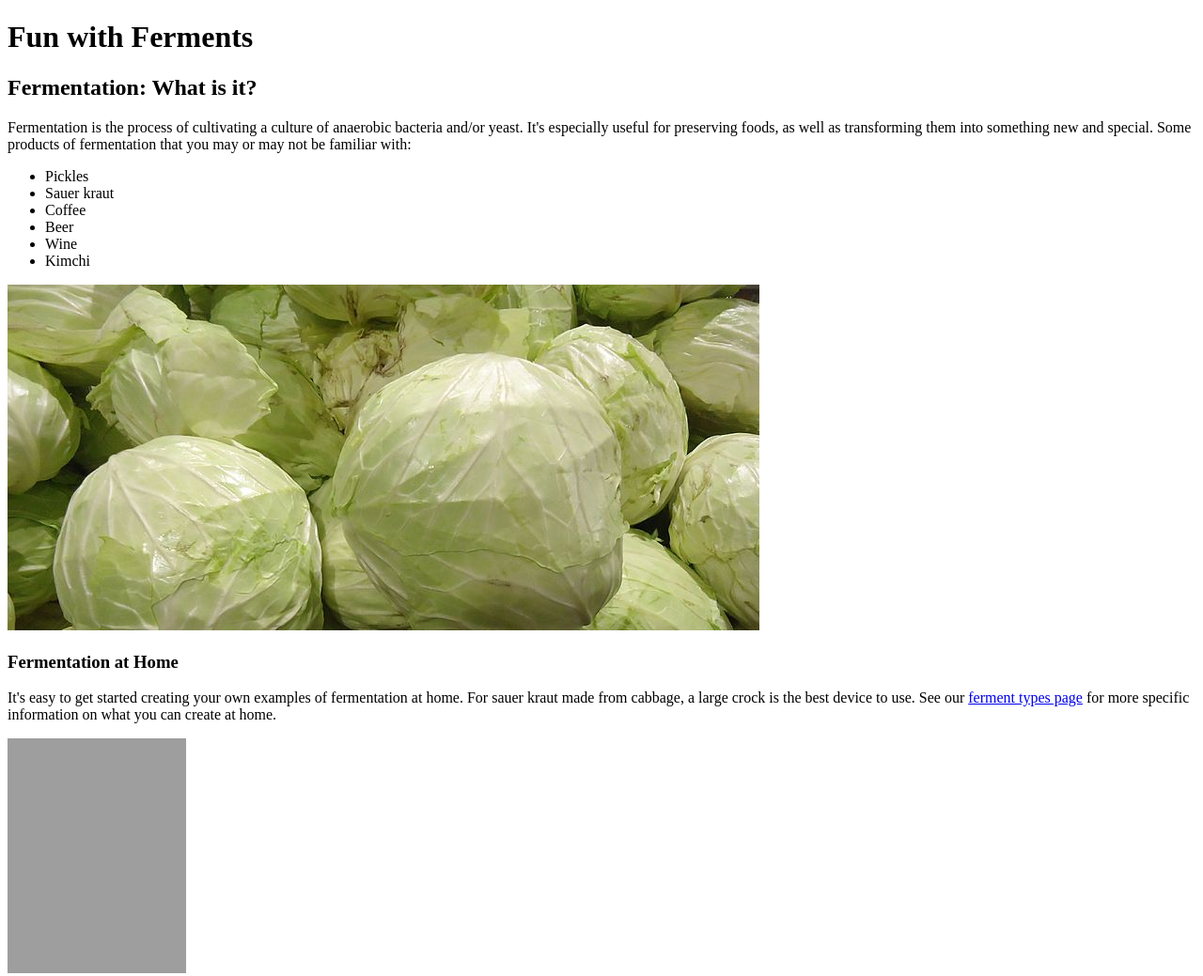
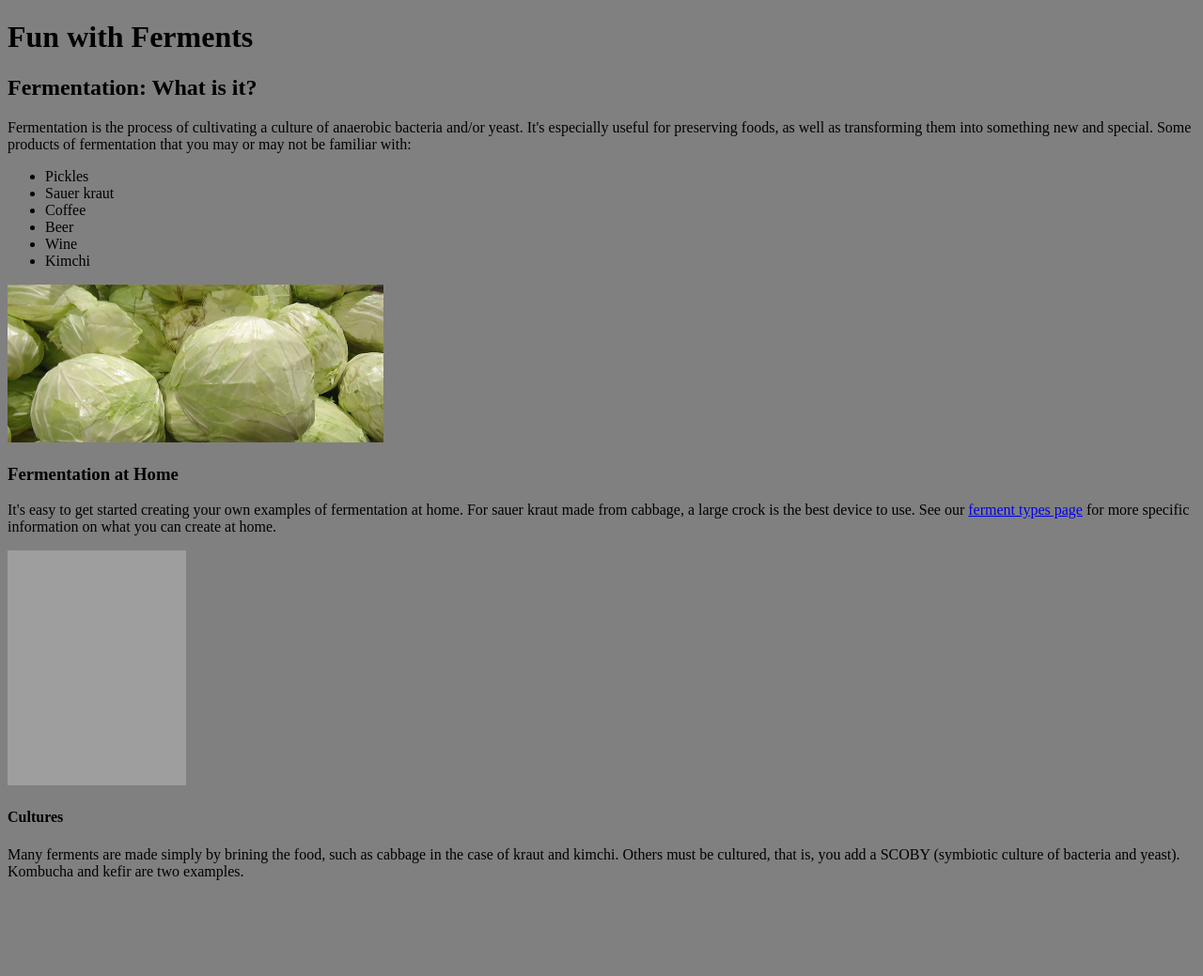
Before and after one commit to greghubdub/greghubdub.github.io, a plain HTML site: page index.html in a window 1280 px wide. Shown: the top 1039 px of the page at 94% size. After the commit the page ends 953 px from the top, so only its background shows below. Drawn offline with Linux system fonts and the light colour scheme; grey boxes are pictures that could not be loaded.

Commit message:
Start styles sheet for personal webpage

```diff
--- a/index.html
+++ b/index.html
@@ -2,6 +2,7 @@
 <html>
 <head>
 	<title>Fermenting Fun</title>
+	<link rel="stylesheet" type="text/css" href="styles.css">
 </head>
 <body>
 	<h1>Fun with Ferments</h1>
@@ -15,7 +16,7 @@
 		<li>Wine</li>
 		<li>Kimchi</li>
 	</ul>
-	<img src="cabbages.jpg">
+	<img src="cabbages.jpg" alt="cabbages" height="168" width="400">
 	<h3>Fermentation at Home</h3>
 	<p>It's easy to get started creating your own examples of fermentation at home. For sauer kraut made from cabbage, a large crock is the best device to use. See our <a href = "table.html"> ferment types page</a> for more specific information on what you can create at home. </p>
 	<img src="Wesselburener_krautwerkstatt.jpg" alt="Kraut jar" height="250" width="190">
--- /dev/null
+++ b/styles.css
@@ -0,0 +1,3 @@
+body {
+	background: gray;
+}
```
Also changed, not shown: table.html (+1 -0 lines).
